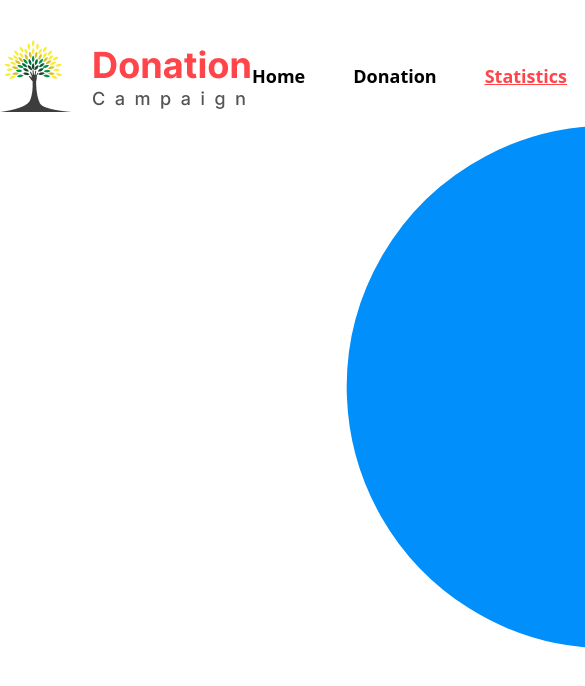
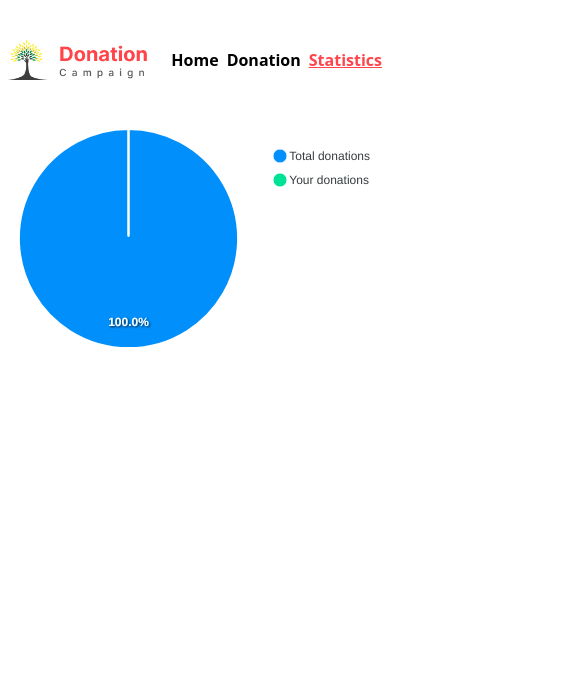
Before and after one commit to joy-mahmud/donation-campaign, a React (Vite) app: page /statistics in a window 390 px wide. Shown: the top 686 px of the page, 585 px wide, since content can reach past the window. Built offline with nearby package versions, Linux system fonts and the light colour scheme.

Commit message:
the responsiveness has been done for all devices

```diff
--- a/src/components/Header/Header.jsx
+++ b/src/components/Header/Header.jsx
@@ -1,6 +1,6 @@
 import {useLocation } from "react-router-dom";
 import img from'../../assets/images/Logo.png'
-import img2 from'../../assets/images/donatebg.jpg'
+
 import Navlink from "../navLink/Navlink";
 
 const Header = () => {
@@ -11,9 +11,9 @@ const Header = () => {
         {path:'/statistics',name:'Statistics'}]
 
     return (
-        <div className="flex justify-between container mx-auto items-center mt-10">
-            <img src={img} alt="" />
-            <div className="flex list-none gap-12 text-[18px] font-bold">
+        <div className="flex justify-between container lg:mx-auto items-center px-2 mt-10">
+            <img className="w-[140px] md:w-[250px] lg:w-[250px]" src={img} alt="" />
+            <div className="flex list-none gap-2 md:gap-8 lg:gap-12 lg:text-[20px] font-bold">
                 {
                     navLinks.map((links,idx)=><Navlink key={idx} links={links} location={location}  ></Navlink>)
                 }
--- a/src/components/card/Card.jsx
+++ b/src/components/card/Card.jsx
@@ -7,7 +7,7 @@ const Card = ({ cardData }) => {
 
     return (
         <Link to={`/donation_details/${id}`}>
-            <div style={{ backgroundColor: card_bg }} className="rounded-lg pb-1">
+            <div style={{ backgroundColor: card_bg }} className="mx-2 lg:mx-0 md:mx-2 rounded-lg pb-1">
                 <img className="rounded-t-lg h-[194px] w-full" src={img} alt="" />
                 <button style={{ color: title_color, backgroundColor: category_bg }} className="rounded-lg px-3 py-1 text-[14px] font-medium ml-3 mt-3 mb-3">{category}
                 </button>
--- a/src/components/donation/Donation.jsx
+++ b/src/components/donation/Donation.jsx
@@ -20,13 +20,13 @@ const Donation = () => {
 
     return (
         <div className="container mx-auto mt-12 mb-10">
-            <div className="grid  grid-cols-1 lg:grid-cols-2 gap-3">
+            <div className="grid  grid-cols-1 lg:grid-cols-2 gap-3 mx-2">
             {
                 donated.slice(0, donateItemLength).map(item => <DonationCard key={item.id} donations={item}></DonationCard>)
             }
             </div>
 
-            <div className={donateItemLength === donated.length ? 'hidden' : ''}>
+            <div className={(donateItemLength === donated.length) || (donateItemLength<=4) ? 'hidden' : ''}>
                 <div className="flex justify-center mt-5">
                     <button className="text-white font-semibold px-5 py-2 rounded-lg bg-[#009444]" onClick={() => setDonateItemLength(donated.length)}>See all</button>
                 </div>
--- a/src/components/donation_details/Donation_details.jsx
+++ b/src/components/donation_details/Donation_details.jsx
@@ -7,28 +7,30 @@ const Donation_details = () => {
 
 
     const data = useLoaderData()
-    const {id }= useParams()
+    const { id } = useParams()
     const intId = parseInt(id)
-    const singleDonatedata = data.find(item=>item.id === intId)
-    const {img,title,description,price,title_color
+    const singleDonatedata = data.find(item => item.id === intId)
+    const { img, title, description, price, title_color
     } = singleDonatedata
     // console.log(singleDonatedata)
 
-const handleDonate = ()=>{
-    saveDonateItems(intId)
-    toast(`You have donated $${price}`)
-}
+    const handleDonate = () => {
+        saveDonateItems(intId)
+        toast(`You have donated $${price}`)
+    }
 
     return (
-        <div className="container mx-auto mt-10 mb-16">
+        <div className="container lg:mx-auto mt-10 mb-16">
 
-            <img className="w-full rounded-md container mx-auto" src={img} alt="" />
-            <div className="relative">
-            <div className="bg-[#0B0B0B7F] opacity-75 lg:h-[130px] rounded-b-lg -mt-[130px]"></div>
-            <div className="flex items-center absolute top-1/3"><button onClick={handleDonate} style={{backgroundColor:title_color}} className="ml-3 text-white px-5 py-2 rounded-lg">{`Donate $${price}`}</button></div>
+            <div className="mx-2">
+                <img className="w-full rounded-md container lg:mx-auto" src={img} alt="" />
             </div>
-            <h2 className="text-4xl font-bold mt-14 mb-5">{title}</h2>
-            <p className="">{description}</p>
+            <div className="relative mx-2">
+                <div className="bg-[#0B0B0B7F] opacity-75 h-[70px] lg:h-[130px] rounded-b-lg -mt-[70px] lg:-mt-[130px]"></div>
+                <div className="flex items-center  absolute top-4 lg:top-1/3"><button onClick={handleDonate} style={{ backgroundColor: title_color }} className="ml-3 text-white px-5 py-2 rounded-lg">{`Donate $${price}`}</button></div>
+            </div>
+            <h2 className="text-4xl font-bold mt-14 mb-5 p-2">{title}</h2>
+            <p className="p-2">{description}</p>
             <ToastContainer></ToastContainer>
         </div>
     );
--- a/src/components/home/Home.jsx
+++ b/src/components/home/Home.jsx
@@ -36,12 +36,14 @@ const Home = () => {
 
     return (
         <div className="relative" >
-            <div className="mb-32">
-                <div className="lg:h-[500px]">
+            <div className="mb-20">
+                <div className="lg:h-[500px] md:h-[400px]">
                     <img className="opacity-10 h-full w-full" src={img2} alt="" />
                 </div>
-                <div className=" top-[100px] text-center space-y-10 mb-12 mt-16 container mx-auto absolute ">
-                    <h2 className="text-[48px] font-bold">I Grow By Helping People In Need</h2>
+                <div className=" top-[50px] lg:top-[100px] md:top-[80px]text-center space-y-5 md:space-y-10 lg:space-y-10 mb-12 mt-16 container mx-auto absolute ">
+                    <div className="flex justify-center items-center text-center mx-2">
+                        <h2 className=" text-[32px] lg:text-[48px] font-bold">I Grow By Helping People In Need</h2>
+                    </div>
                     <div className="flex items-center justify-center">
                         <form onSubmit={handleSearch}>
                             <input className="lg:w-[470px] border-2 rounded-lg rounded-e-none px-3 py-2 border-e-0 outline-none" ref={searchREf} placeholder="search here..." type="text" />
@@ -51,7 +53,7 @@ const Home = () => {
                     </div>
                 </div>
             </div>
-            <div className="grid grid-cols-4 gap-4 container mx-auto">
+            <div className="grid grid-cols-1 md:grid-cols-2 lg:grid-cols-4 gap-4 container mx-auto mb-20 ">
                 {
                     displayCard.map(card => <Card key={card.id} cardData={card}></Card>)
                 }
--- a/src/components/statistics/Statistics.jsx
+++ b/src/components/statistics/Statistics.jsx
@@ -1,33 +1,52 @@
-import { useEffect, useState } from 'react';
+import { useEffect, useState, } from 'react';
 import Chart from 'react-apexcharts'
 import { getDonateItems } from "../../utility/localstorage";
 
 const Statistics = () => {
-    const [myDonationPercentage,setDonationPercentage ] = useState(0)
+    const [myDonationPercentage, setDonationPercentage] = useState(0)
+    const [dimensions, setDimensions] = useState({
+        height: window.innerHeight,
+        width: window.innerWidth
+    })
+
+    let pieWidth = dimensions.width
+    let piewheight = dimensions.height
     // const [totalDoantionPercentage,setTotaDonationPercentage] =useState()
     const totalDoantion = 12
-    let totalDoantionPercentage = 100- myDonationPercentage
+    let totalDoantionPercentage = 100 - myDonationPercentage
     // totalDoantionPercentage = totalDoantionPercentage.toFixed(1)
+    // console.log(w,h)
 
-    console.log(myDonationPercentage)
+    // console.log(myDonationPercentage)
 
-    useEffect(()=>{
+    useEffect(() => {
         const myDonation = getDonateItems()
         const mydonationLength = myDonation.length
-        const donationPercentage = (mydonationLength/totalDoantion)*100
+        const donationPercentage = (mydonationLength / totalDoantion) * 100
         setDonationPercentage(donationPercentage)
-    },[])
+
+        function handleResize() {
+            setDimensions({
+                height: window.innerHeight,
+                width: window.innerWidth
+            })
+        }
+        window.addEventListener('resize', handleResize)
+
+    }, [])
+
+
 
 
     return (
-        <div>
+        <div className='mt-10'>
 
             <Chart
                 type='pie'
-                width={1349}
-                height={550}
-                series={[totalDoantionPercentage,myDonationPercentage]}
-                options={{labels:['Total donations','Your donations']}}
+                width={pieWidth}
+                height={piewheight}
+                series={[totalDoantionPercentage, myDonationPercentage]}
+                options={{ labels: ['Total donations', 'Your donations'] }}
             ></Chart>
         </div>
     );
```
